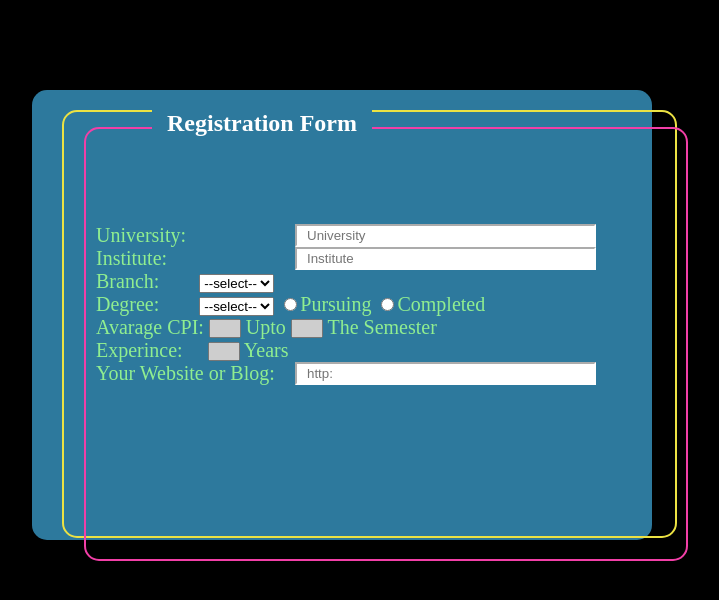
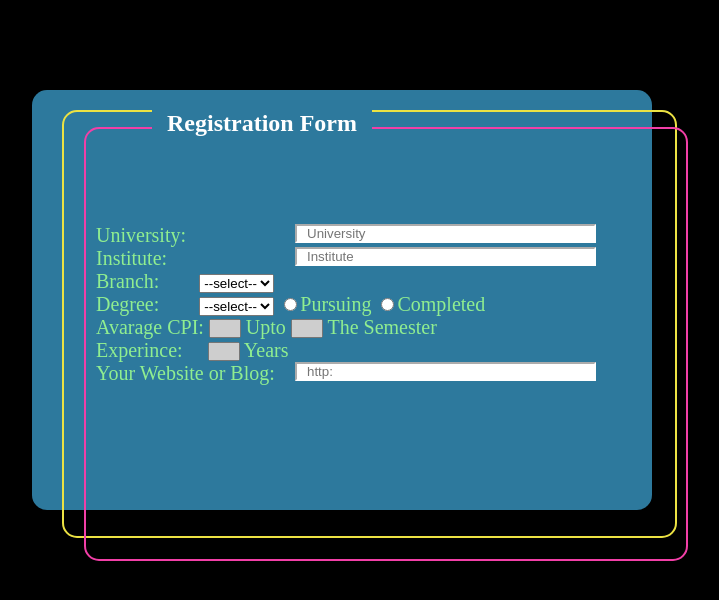
Before and after one commit to Ollika-Polika/branch-pr, a plain HTML site: page index.html in a window 1280 px wide. Shown: the whole page, without its empty margins (318-1037 px from the left). Drawn offline with Linux system fonts and the light colour scheme.

Commit message:
input-style

```diff
--- a/css/style.css
+++ b/css/style.css
@@ -8,7 +8,7 @@ body {
 .container {
 	background-color: #2d799d;
 	width: 600px;
-	height: 430px;
+	height: 400px;
 	margin: 90px 350px 90px;
 	border-radius: 15px;
     padding: 10px;
@@ -51,8 +51,6 @@ position: absolute;
 
 .form-row input {
 	float: right;
-	height: 19px;
-	line-height: 19px;
 	padding: 0px 10px;
 	width: 277px;
 	background-color: white;
@@ -65,5 +63,4 @@ width: 500px;
 margin: 0px 10px 0px;
 color: lightgreen;
 font-size: 20px;
-
 }
```
